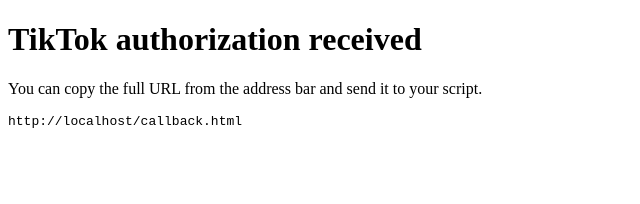
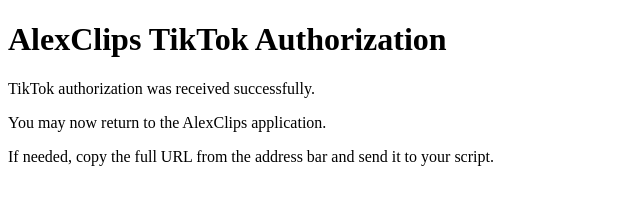
Before and after one commit to autoclip121-droid/AlexClips, a plain HTML site: page callback.html in a window 1280 px wide. Shown: the whole page, without its empty margins (0-640 px from the left). Drawn offline with Linux system fonts and the light colour scheme.

Commit message:
Update TikTok callback page content and metadata

```diff
--- a/callback.html
+++ b/callback.html
@@ -1,15 +1,14 @@
 <!DOCTYPE html>
-<html>
+<html lang="en">
 <head>
-  <meta charset="utf-8">
-  <title>TikTok Callback</title>
+  <meta charset="UTF-8" />
+  <meta name="viewport" content="width=device-width, initial-scale=1.0" />
+  <title>AlexClips TikTok Authorization</title>
 </head>
 <body>
-  <h1>TikTok authorization received</h1>
-  <p>You can copy the full URL from the address bar and send it to your script.</p>
-  <pre id="url"></pre>
-  <script>
-    document.getElementById("url").textContent = window.location.href;
-  </script>
+  <h1>AlexClips TikTok Authorization</h1>
+  <p>TikTok authorization was received successfully.</p>
+  <p>You may now return to the AlexClips application.</p>
+  <p>If needed, copy the full URL from the address bar and send it to your script.</p>
 </body>
 </html>
```
